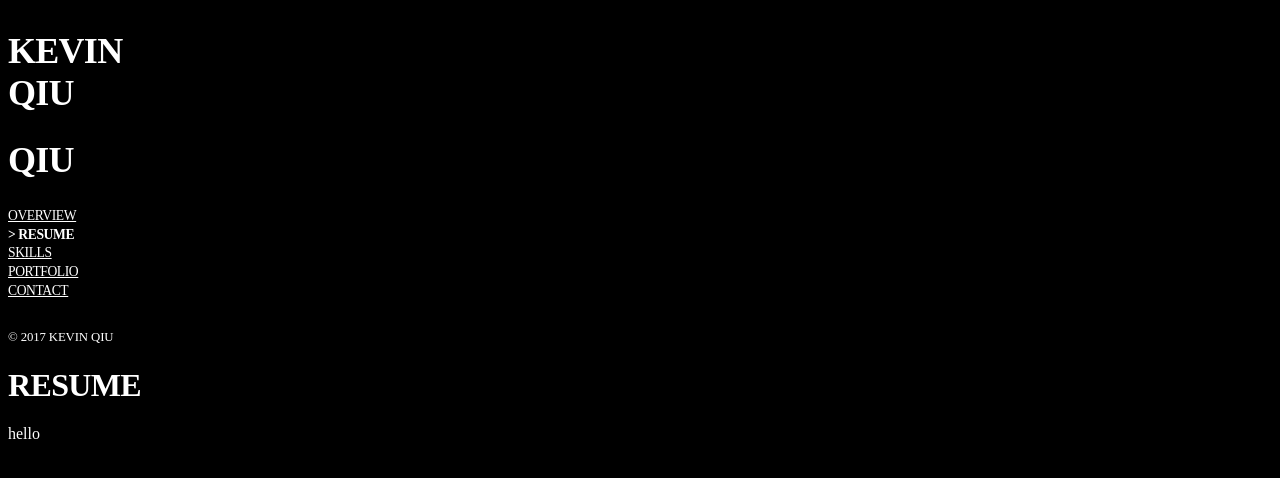
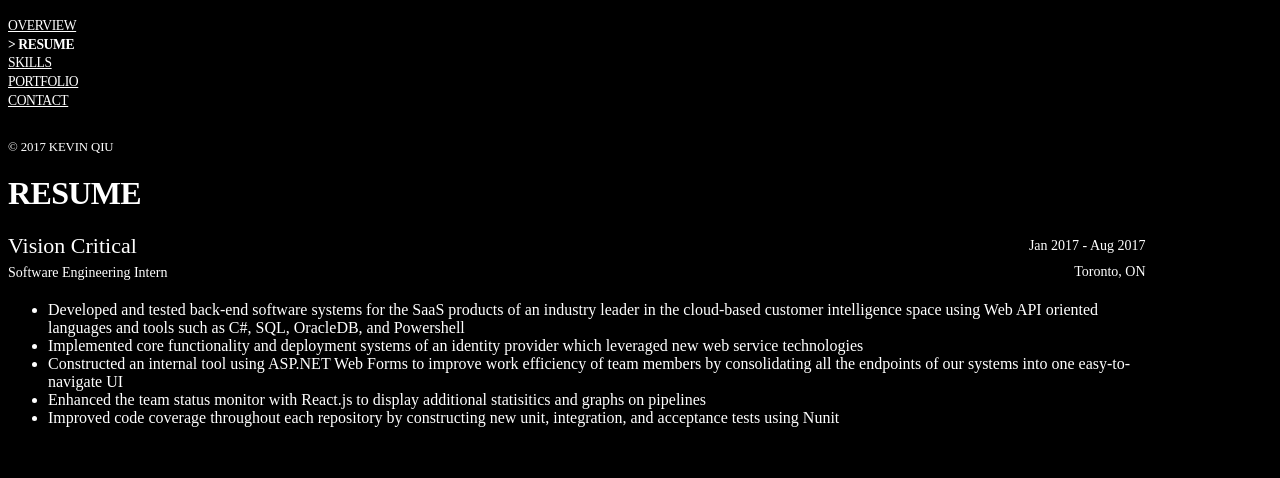
Before and after one commit to kevqiu/testWebsite, a React app: page /#/resume in a window 1280 px wide. Shown: the top 478 px of the page. Built offline with nearby package versions, Linux system fonts and the light colour scheme; the HTML template or start-up script is replaced by a standard one.

Commit message:
added resume stuff

```diff
--- a/src/App.js
+++ b/src/App.js
@@ -23,7 +23,6 @@
     }
 
     componentWillMount() {
-        console.log('receiveprops');
         this.updateLocation();
     }
 
@@ -49,7 +48,6 @@
                 'home': false
             });
         } else {
-            console.log('rendering main menu')
             this.setState({
                 'home': true
             });
@@ -116,11 +114,11 @@
                     <div>
                         <Col className='sidebar' xsHidden sm={3} md={2} mdOffset={1}>
                             <ul>
-                                <h2 className='sidebar-title' id='sidebar-first'>Kevin</h2>
+                                {/* <h2 className='sidebar-title' id='sidebar-first'>Kevin</h2>
                                 <h2 className='sidebar-title' id='sidebar-last'>Qiu</h2>
                                 <Link style={{textDecoration:'none'}} to="/">
                                     <h2 className='sidebar-title' id='sidebar-last' onClick={() => this.clickLink('home')}>Qiu</h2>
-                                </Link>
+                                </Link> */}
                                 <Link
                                     className={'sidebar-link' + (this.state['overview'] ? ' bolded-link' : '')}
                                     onClick={() => this.clickLink('overview')}
--- a/src/components/Overview.js
+++ b/src/components/Overview.js
@@ -7,7 +7,6 @@
     render() {
         return (
             <div>
-                <h1>Overview</h1>
                 <div className='code-block-header'></div>
                 <div className='code-block'>
                     > Kevin.City <br/>
--- a/src/components/Resume.js
+++ b/src/components/Resume.js
@@ -1,12 +1,37 @@
 import React, {Component} from 'react';
-import Styles from '../stylesheets/main.css';
+import SharedStyles from '../stylesheets/main.css';
+import Styles from '../stylesheets/resume.css';
 
 class Resume extends Component {
     render() {
         return (
-            <div>
+            <div className='resume-container'>
                 <h1>Resume</h1>
-                hello
+                <p className="resume-item">
+                    <span className="resume-title">Vision Critical</span>
+                    <span className="resume-timespan">Jan 2017 - Aug 2017</span>
+                    <br/>
+                    <span className="resume-item-description">Software Engineering Intern</span>
+                    <span className="resume-location">Toronto, ON</span>
+                </p>
+
+                <ul classNameName="resume-list">
+                    <li>
+                    Developed and tested back-end software systems for the SaaS products of an industry leader in the cloud-based customer intelligence space using Web API oriented languages and tools such as C#, SQL, OracleDB, and Powershell
+                    </li>
+                    <li>
+                    Implemented core functionality and deployment systems of an identity provider which leveraged new web service technologies
+                    </li>
+                    <li>
+                    Constructed an internal tool using ASP.NET Web Forms to improve work efficiency of team members by consolidating all the endpoints of our systems into one easy-to-navigate UI
+                    </li>
+                    <li>
+                    Enhanced the team status monitor with React.js to display additional statisitics and graphs on pipelines
+                    </li>
+                    <li>
+                    Improved code coverage throughout each repository by constructing new unit, integration, and acceptance tests using Nunit
+                    </li>
+                </ul>
             </div>
         );
     }
--- a/src/routeConfig.js
+++ b/src/routeConfig.js
@@ -10,7 +10,7 @@
     {
         path: '/',
         exact: true,
-        main: () => <Home />
+        main: () => <Overview />
     },
     {
         path: '/overview',
--- a/src/stylesheets/app.css
+++ b/src/stylesheets/app.css
@@ -3,7 +3,7 @@
   position: relative;
   top: 50%;
   left: 50%;
-  transform: translate(-50%, 50%);
+  transform: translate(-50%, 100%);
 }
 
 .main-menu-line {
--- a/src/stylesheets/main.css
+++ b/src/stylesheets/main.css
@@ -13,4 +13,5 @@
     text-transform: uppercase;
     word-wrap: normal;
     white-space: normal;
+    margin-top: 0px;
 }
--- /dev/null
+++ b/src/stylesheets/resume.css
@@ -0,0 +1,34 @@
+.resume-container {
+    width: 90%;
+}
+
+.resume-item {
+    line-height: 24px;
+    margin-bottom: 4px;
+  }
+
+  .resume-title {
+    font-size: 22px;
+  }
+
+  .resume-item-description {
+    font-size: 14px;
+  }
+
+  .resume-timespan, .resume-location {
+    font-size: 14px;
+    float: right;
+  }
+
+  .resume-description {
+    font-size: 14px;
+  }
+
+  .resume-list {
+    font-size: 15px;
+    margin-top: 10px;
+    margin-bottom: 5px;
+    padding-left: 30px;
+    line-height: 140%;
+    letter-spacing: 0.2px;
+  }
```
